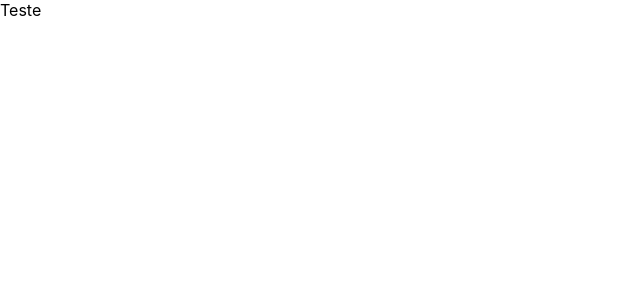
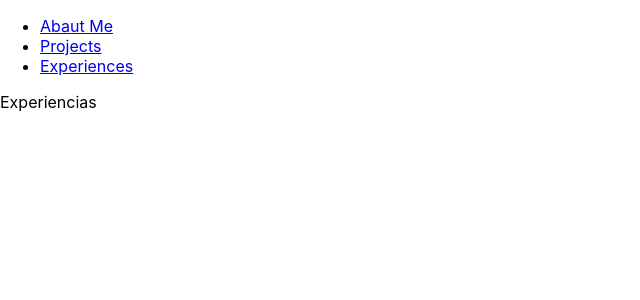
Before and after one commit to KevinDik/Portifolio, a React (Create React App) app: page /experiences in a window 1280 px wide. Shown: the top 300 px of the page, without its empty margins (0-640 px from the left). Built offline with nearby package versions, Linux system fonts and the light colour scheme.

Commit message:
03_Definindo Navbar
Adicionado barra de navegação e criado componentes base

```diff
--- a/src/App.js
+++ b/src/App.js
@@ -1,10 +1,24 @@
-import { Route } from 'react-router-dom';
+import {Routes, Route, BrowserRouter as Router } from 'react-router-dom'
+import Navbar from './components/layouts/Navbar'
+import Projects from './components/pages/Projects'
+import Experiences from './components/pages/Experiences'
+import AbautMe from './components/pages/AbautMe'
 import './App.css';
+import Container from './components/layouts/Container'
 
 function App() {
   return (
-    <div>Teste</div>
-  );
+    <Router>
+      <Navbar/>
+      <Container customClass="min-heigth">
+        <Routes>
+          <Route path="/abautme" element={<AbautMe/>}/>
+          <Route path="/experiences" element={<Experiences/>}/>
+          <Route path="/projects" element={<Projects/>}/>
+        </Routes>
+      </Container>
+    </Router>
+  )
 }
 
 export default App;
--- a/src/components/layouts/Container.css
+++ b/src/components/layouts/Container.css
@@ -5,3 +5,16 @@
     margin: 0 auto;
     flex-wrap: wrap;
 }
+
+.min-height {
+    min-height: 80%;
+}
+
+.start  {
+    justify-content: flex-start;
+}
+
+.column {
+    flex-direction: column;
+    justify-content: flex-start;
+}
--- a/src/components/layouts/Container.js
+++ b/src/components/layouts/Container.js
@@ -1,5 +1,7 @@
+import styles from './Container.css'
+
 export default function Container(props) {
     return (
-        <div className={`${styles.container} ${styles[prop.customClass]}`}>{props.children}</div>
+        <div className={`${styles.container} ${styles[props.customClass]}`}>{props.children}</div>
         )
 }
--- /dev/null
+++ b/src/components/layouts/Navbar.js
@@ -0,0 +1,16 @@
+import {Link} from 'react-router-dom';
+import Container from './Container';
+
+export default function Navbar() {
+    return (
+        <div>
+            <Container>
+                <ul>
+                    <li><Link to="/abautme">Abaut Me</Link></li>
+                    <li><Link to="/projects">Projects</Link></li>
+                    <li><Link to="/experiences">Experiences</Link></li>
+                </ul>
+            </Container>
+        </div>
+    )
+}
--- /dev/null
+++ b/src/components/pages/AbautMe.js
@@ -0,0 +1,5 @@
+export default function AbautMe() {
+    return (
+        <div>Sobre mim</div>
+        )
+}
--- /dev/null
+++ b/src/components/pages/Experiences.js
@@ -0,0 +1,5 @@
+export default function Experiences () {
+    return (
+        <div>Experiencias</div>
+    )
+}
--- /dev/null
+++ b/src/components/pages/Projects.js
@@ -0,0 +1,5 @@
+export default function Projects () {
+    return (
+        <div>Projetos</div>
+    )
+}
```
